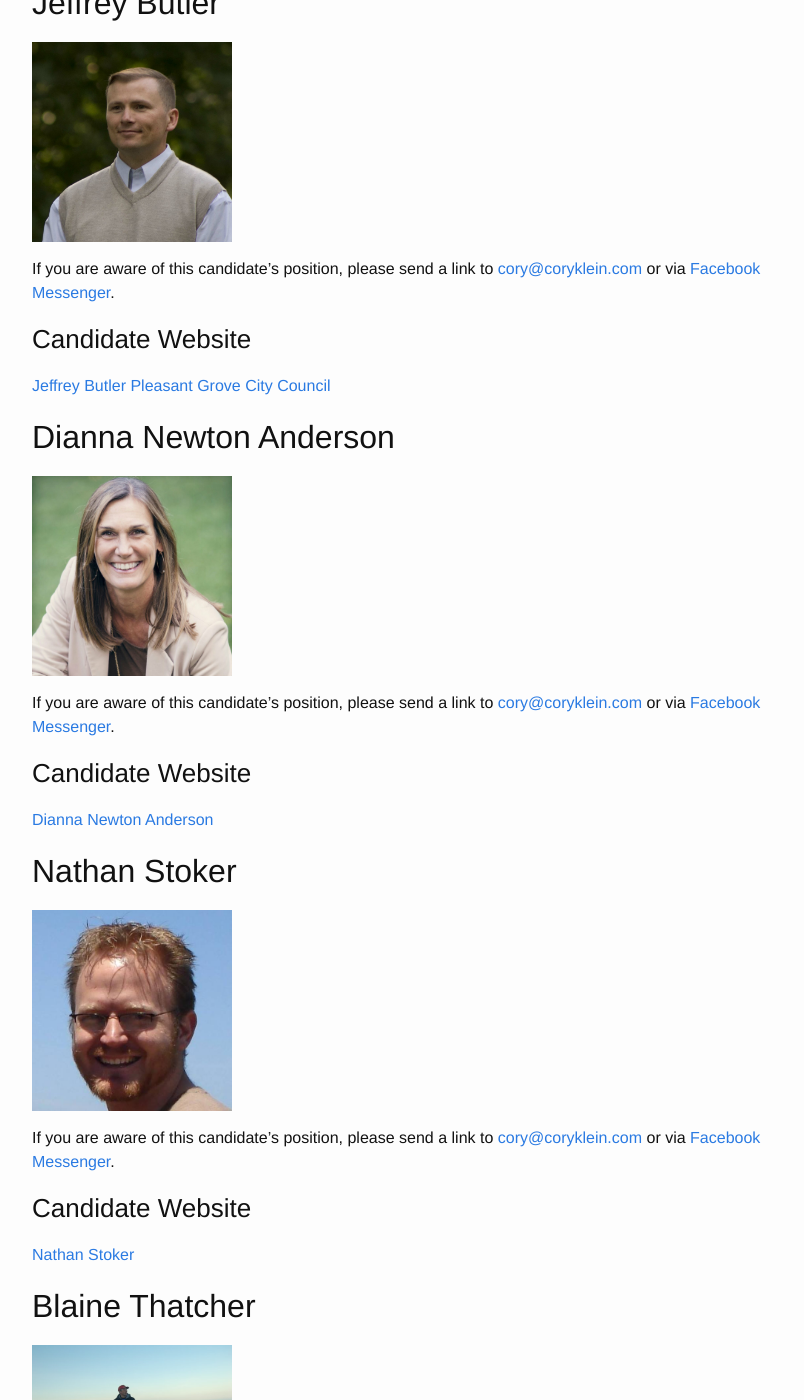
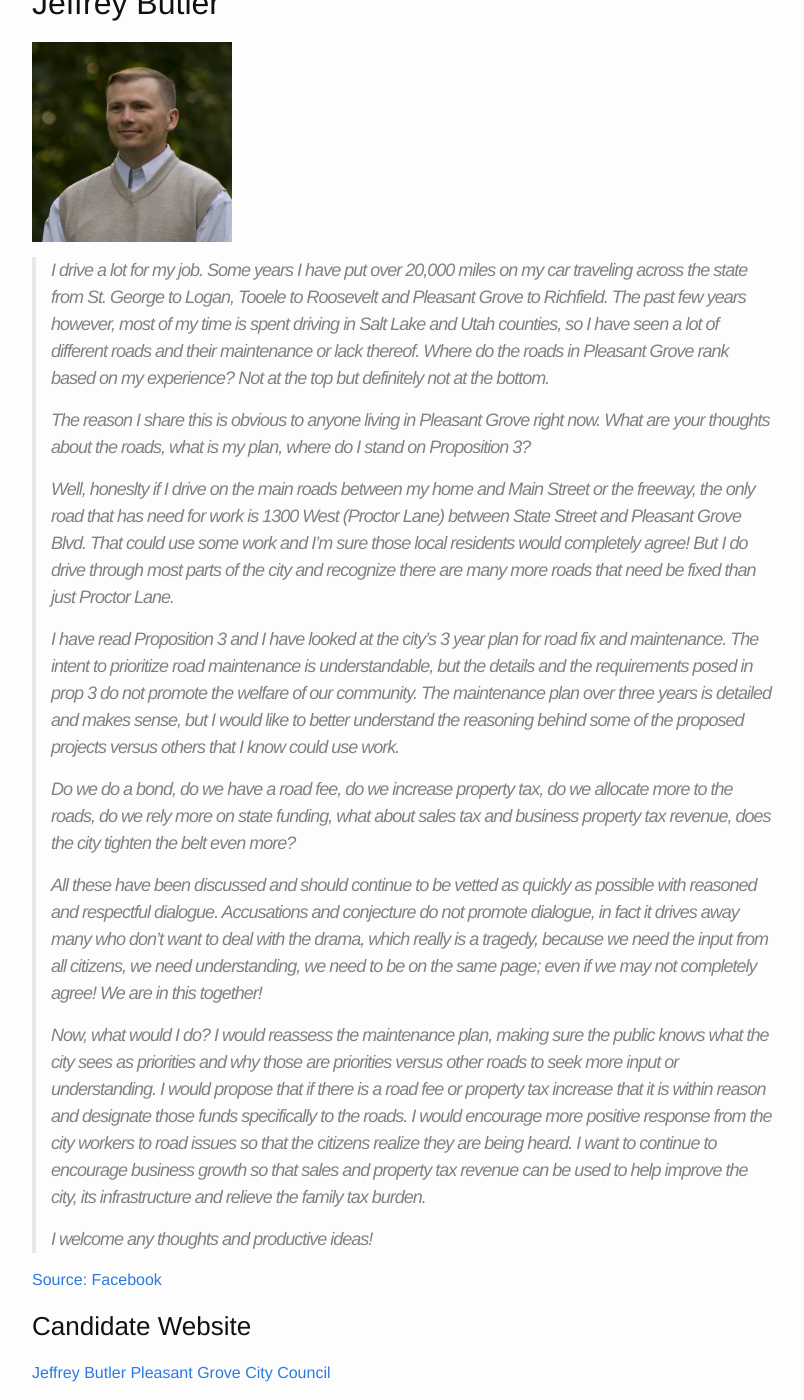
Before and after one commit to yourpleasantgrove/yourpleasantgrove.github.io, a Jekyll site: the page built from _posts/2017-07-18-candidates-plan-for-fixing-roads.markdown, in a window 1280 px wide and 1400 px high, scrolled down 4431 px. Shown: the whole window, without its empty margins (238-1042 px from the left). Built offline with Jekyll 4.4.1, drawn with Linux system fonts in a browser that asks for light colours.

Commit message:
Add another position

```diff
--- a/_posts/2017-07-18-candidates-plan-for-fixing-roads.markdown
+++ b/_posts/2017-07-18-candidates-plan-for-fixing-roads.markdown
@@ -95,7 +95,23 @@ Click on a name to jump to their response.
 
 ![candidate-profile]({{ site.url }}/assets/jeffrey-butler.jpg)
 
-If you are aware of this candidate's position, please send a link to <cory@coryklein.com> or via [Facebook Messenger](https://www.facebook.com/coryfklein).
+> I drive a lot for my job. Some years I have put over 20,000 miles on my car traveling across the state from St. George to Logan, Tooele to Roosevelt and Pleasant Grove to Richfield. The past few years however, most of my time is spent driving in Salt Lake and Utah counties, so I have seen a lot of different roads and their maintenance or lack thereof. Where do the roads in Pleasant Grove rank based on my experience? Not at the top but definitely not at the bottom.
+>
+> The reason I share this is obvious to anyone living in Pleasant Grove right now. What are your thoughts about the roads, what is my plan, where do I stand on Proposition 3?
+>
+> Well, honeslty if I drive on the main roads between my home and Main Street or the freeway, the only road that has need for work is 1300 West (Proctor Lane) between State Street and Pleasant Grove Blvd. That could use some work and I'm sure those local residents would completely agree! But I do drive through most parts of the city and recognize there are many more roads that need be fixed than just Proctor Lane.
+>
+> I have read Proposition 3 and I have looked at the city's 3 year plan for road fix and maintenance. The intent to prioritize road maintenance is understandable, but the details and the requirements posed in prop 3 do not promote the welfare of our community. The maintenance plan over three years is detailed and makes sense, but I would like to better understand the reasoning behind some of the proposed projects versus others that I know could use work.
+>
+> Do we do a bond, do we have a road fee, do we increase property tax, do we allocate more to the roads, do we rely more on state funding, what about sales tax and business property tax revenue, does the city tighten the belt even more?
+>
+> All these have been discussed and should continue to be vetted as quickly as possible with reasoned and respectful dialogue. Accusations and conjecture do not promote dialogue, in fact it drives away many who don't want to deal with the drama, which really is a tragedy, because we need the input from all citizens, we need understanding, we need to be on the same page; even if we may not completely agree! We are in this together!
+>
+> Now, what would I do? I would reassess the maintenance plan, making sure the public knows what the city sees as priorities and why those are priorities versus other roads to seek more input or understanding. I would propose that if there is a road fee or property tax increase that it is within reason and designate those funds specifically to the roads. I would encourage more positive response from the city workers to road issues so that the citizens realize they are being heard. I want to continue to encourage business growth so that sales and property tax revenue can be used to help improve the city, its infrastructure and relieve the family tax burden.
+>
+> I welcome any thoughts and productive ideas!
+
+[Source: Facebook](https://www.facebook.com/JeffreyButlerforPGcitycouncil/posts/1717241921911633)
 
 ### Candidate Website
 
```
